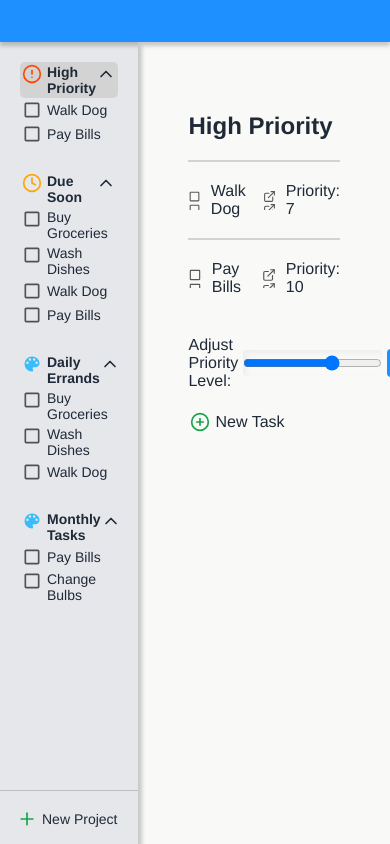
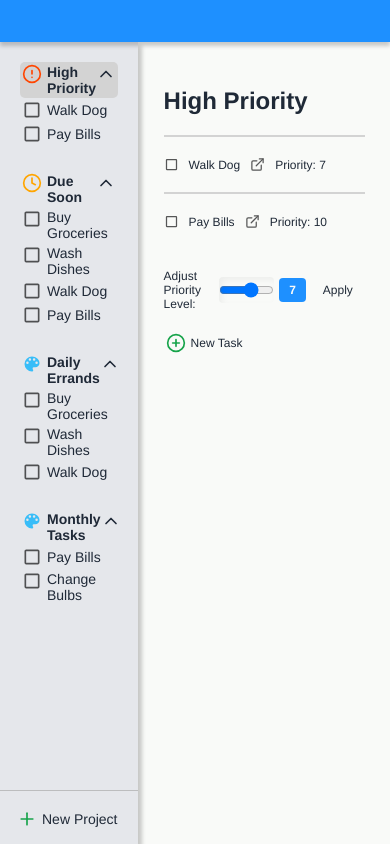
Before and after one commit to Raikho/todo-list, a website built with webpack: page src/template.html in a window 390 px wide. Built offline with nearby package versions, Linux system fonts and the light colour scheme.

Commit message:
add responsive sizes for icons and some text

```diff
--- a/src/content.js
+++ b/src/content.js
@@ -62,7 +62,7 @@ ContentManager.prototype.createProjectDisplay = function(project) {
         if (project.type === 'prio')
             DOM.createDiv(taskContainer, ['extra'], 'Priority: ' + task.prio);
         if (project.type === 'dueSoon')
-            DOM.createDiv(taskContainer, ['extra'], 'Due in: ' + task.getDaysLeft());
+            DOM.createDiv(taskContainer, ['extra'], task.getDaysLeft());
     }
 
     if (project.type === 'prio') {
--- a/src/index.js
+++ b/src/index.js
@@ -46,10 +46,8 @@ contentManager.changeState('projectDisplay', project);
 // DEBUG
 console.log(projectManager, contentManager);
 
-// TODO: add options to chagne high priority  filter prio, due date filter
-// TODO: add options to change
-
+// TODO: add range for due date in Task Form
+// TODO: form validation
 
 // TODO: search bar
 // TODO: search results content page w/ links
-// TODO: form validation
--- a/src/style.css
+++ b/src/style.css
@@ -20,6 +20,13 @@
     --lightSlate: #e2e8f0;
     --medSlate: #94a3b8;
     --darkSlate: #475569;
+
+    --iconSize: 20px;
+}
+@media screen and (max-width: 480px) {
+    :root {
+        --iconSize: 15px;
+    }
 }
 
 body {
@@ -230,12 +237,13 @@ div#content {
     grid-area: main;
 
     background-color: var(--offwhite);
-    padding: 50px;
+    padding: min(50px, 10%);
     overflow-y: auto;
 
     display: flex;
     flex-direction: column;
 }
+@media screen and (max-width: 600px) {div#content{font-size: 12px;}}
 
 .card {
     padding: 20px 0;
@@ -261,14 +269,14 @@ div#content {
     gap: 10px;
 }
 .task-summary>.checkbox {
-    -webkit-mask-size: contain;
-    mask-size: contain;
+    -webkit-mask-size: cover;
+    mask-size: cover;
     -webkit-mask-image: url('assets/checkbox-unchecked.svg');
     mask-image: url('assets/checkbox-unchecked.svg');
     background-color: var(--indigo);
     background-repeat: no-repeat;
-    width: 20px;
-    height: 20px;
+    width: var(--iconSize);
+    height: var(--iconSize);
 }
 .task-summary>.checkbox:hover {background-color: var(--indigoBrighter);}
 .task-summary>.checkbox[data-checked = 'true'] {
@@ -276,14 +284,14 @@ div#content {
     mask-image: url('assets/checkbox-checked.svg');
 }
 .task-summary>.link {
-    -webkit-mask-size: contain;
-    mask-size: contain;
+    -webkit-mask-size: cover;
+    mask-size: cover;
     -webkit-mask-image: url('assets/open.svg');
     mask-image: url('assets/open.svg');
     background-color: var(--indigo);
     background-repeat: no-repeat;
-    width: 20px;
-    height: 20px;
+    width: var(--iconSize);
+    height: var(--iconSize);
 }
 .task-summary>.link:hover {background-color: var(--skyBlue);}
 
@@ -306,7 +314,10 @@ div#content {
     align-items: center;
     padding: 20px 0;
 }
-.slider-container>input {margin: 0;}
+.slider-container>input {
+    width: min(100px, 50%);
+    margin: 0;
+}
 .slider-container>.input-value {
     font-weight: 700;
     background-color: var(--header);
```
Also changed, not shown: dist/bundle.js.
